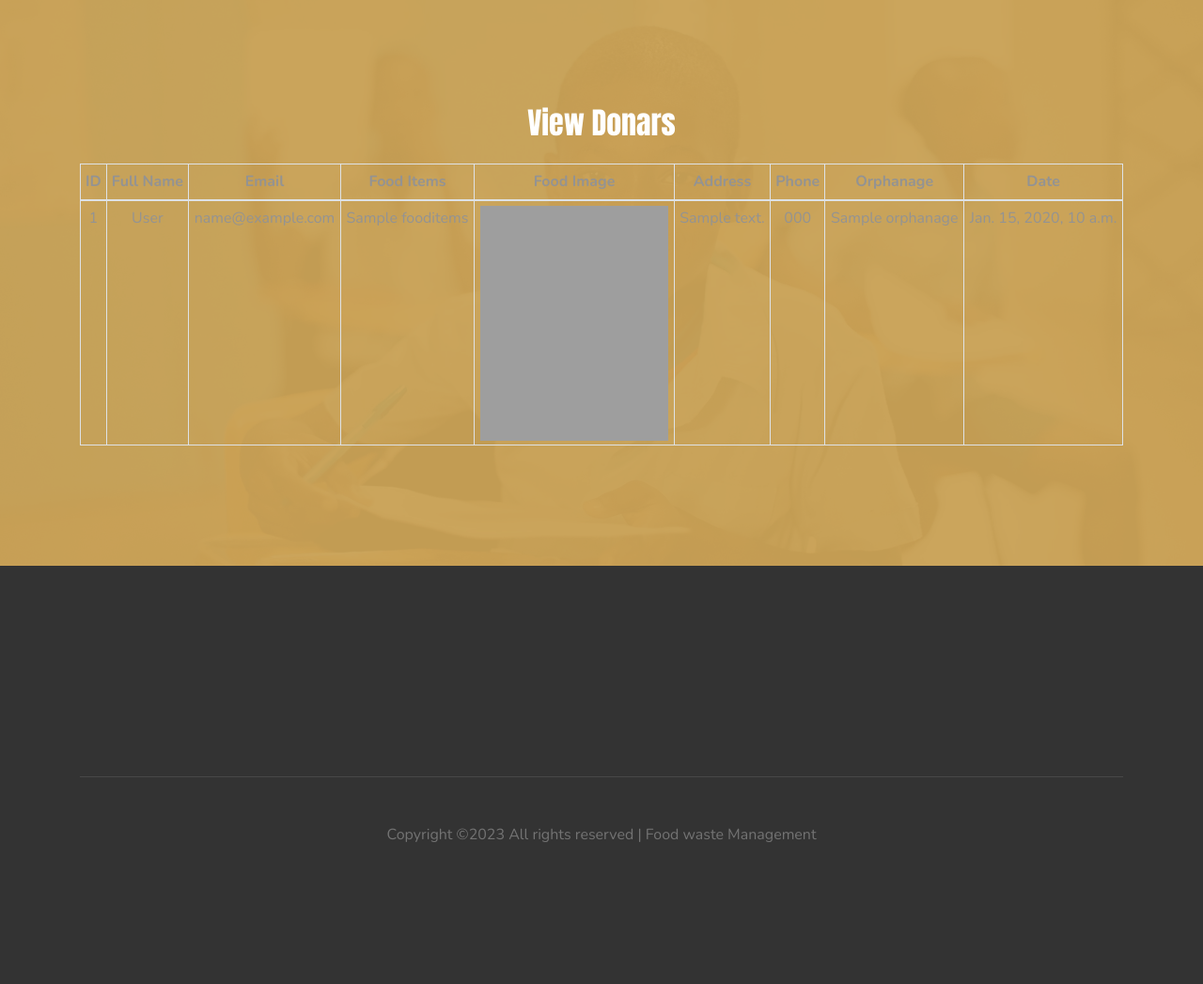
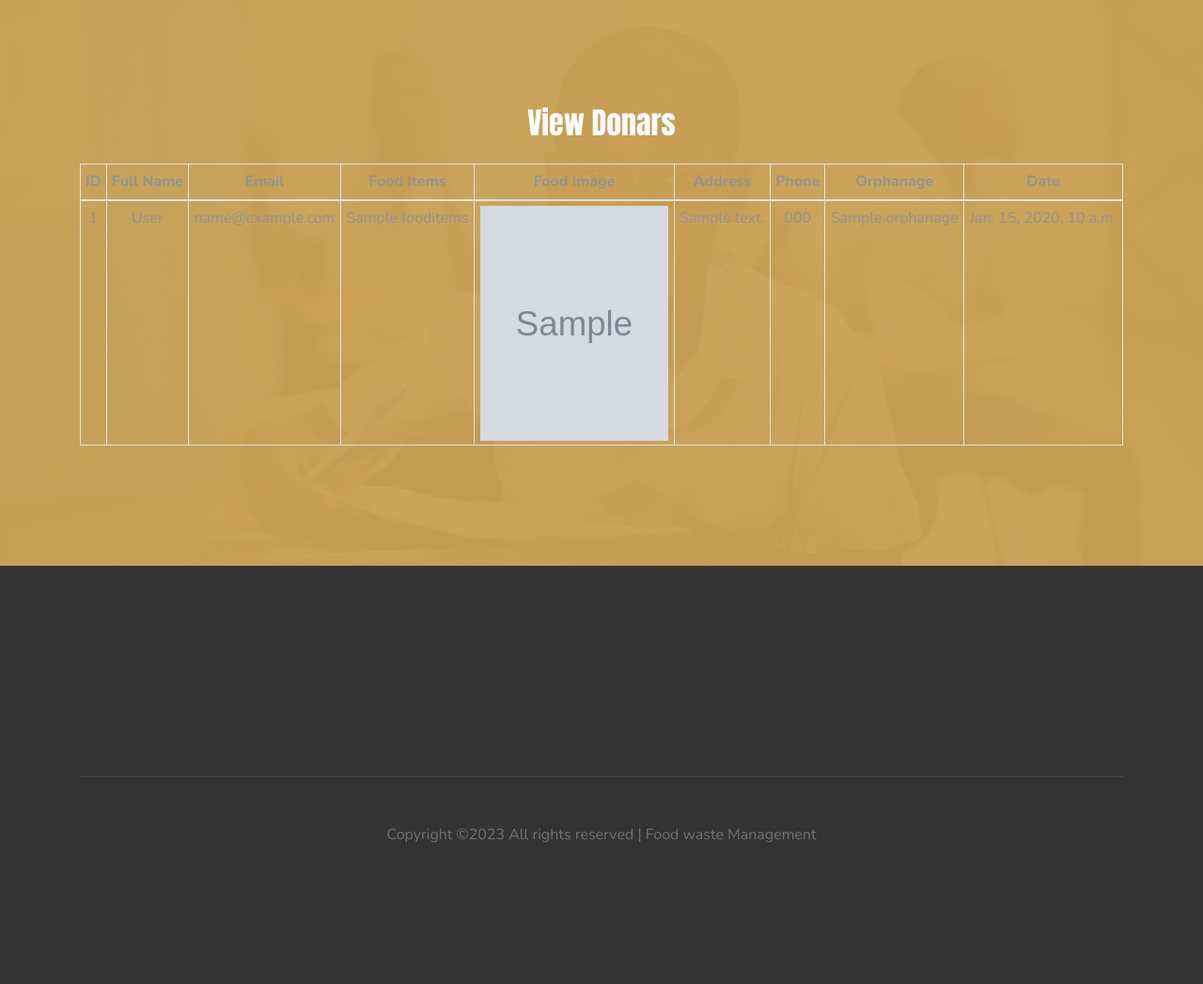
Before and after one commit to WSUCEG-7140/Team-G--Food-Waste, a Django app: template assets/templates/ViewDonars.html in a window 1280 px wide. Shown: the part 101-1148 px from the top of the page at 94% size. Run offline with Django 3.2, Linux system fonts and the light colour scheme; the template is opened without the code that fills it: most values are stand-ins (such as "Sample title", 1, 10 or a date in 2020); grey boxes marked "Sample" are stand-in pictures; some web fonts are replaced; grey boxes are pictures that could not be loaded.

Commit message:
Update Add Image

```diff
--- a/assets/templates/ViewDonars.html
+++ b/assets/templates/ViewDonars.html
@@ -33,7 +33,7 @@
                     <td>{{v.fullname}}</td>
                     <td>{{v.email}}</td>
                     <td>{{v.fooditems}}</td>
-                    <td><img   width="200px" height="250px" src = "../media/img.jpg"></td>
+                    <td><img   width="200px" height="250px" src = "../media/{{v.foodpicture}}"></td>
                     <td>{{v.address}}</td>
                     <td>{{v.phone}}</td>
                     <td>{{v.orphanage}}</td>
```
